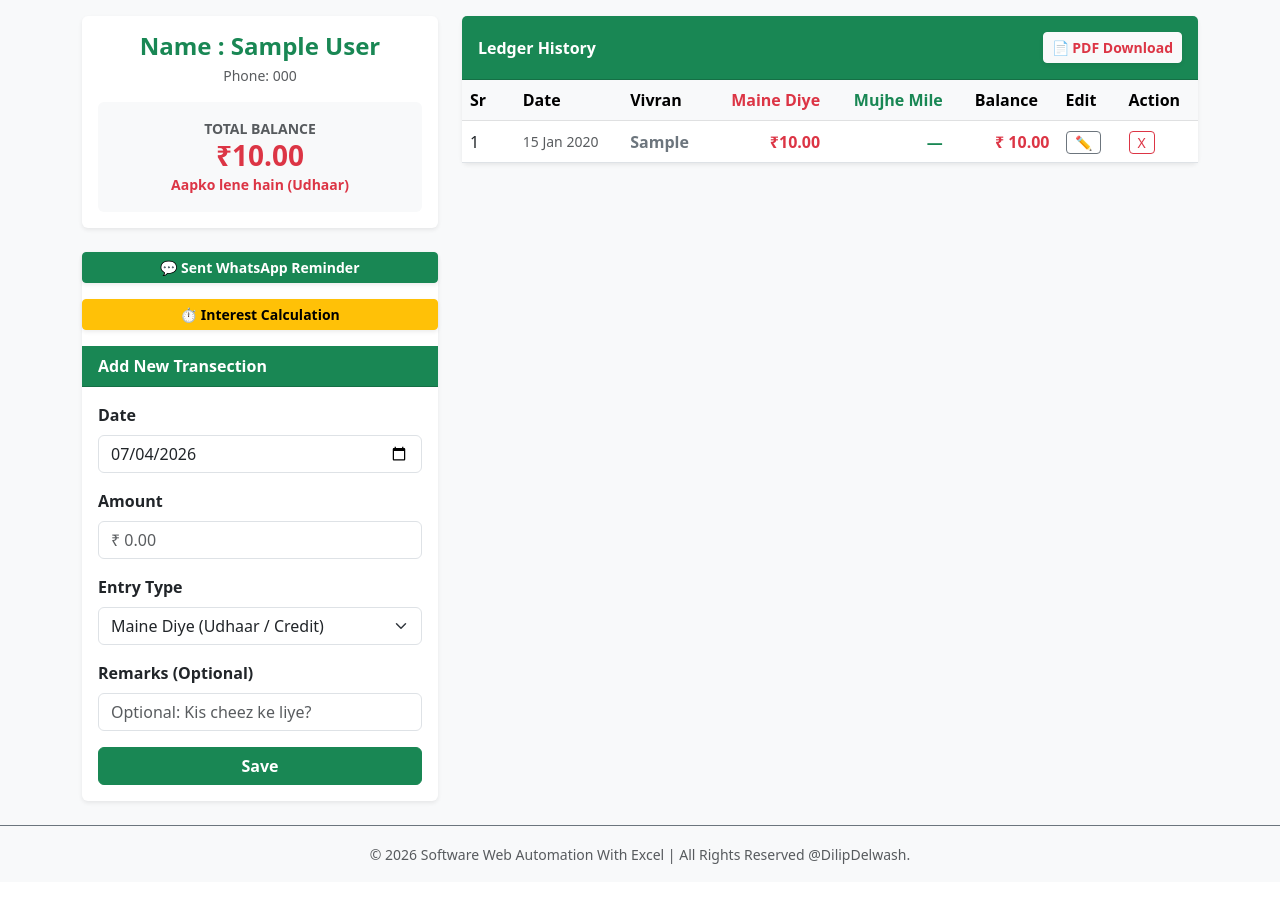
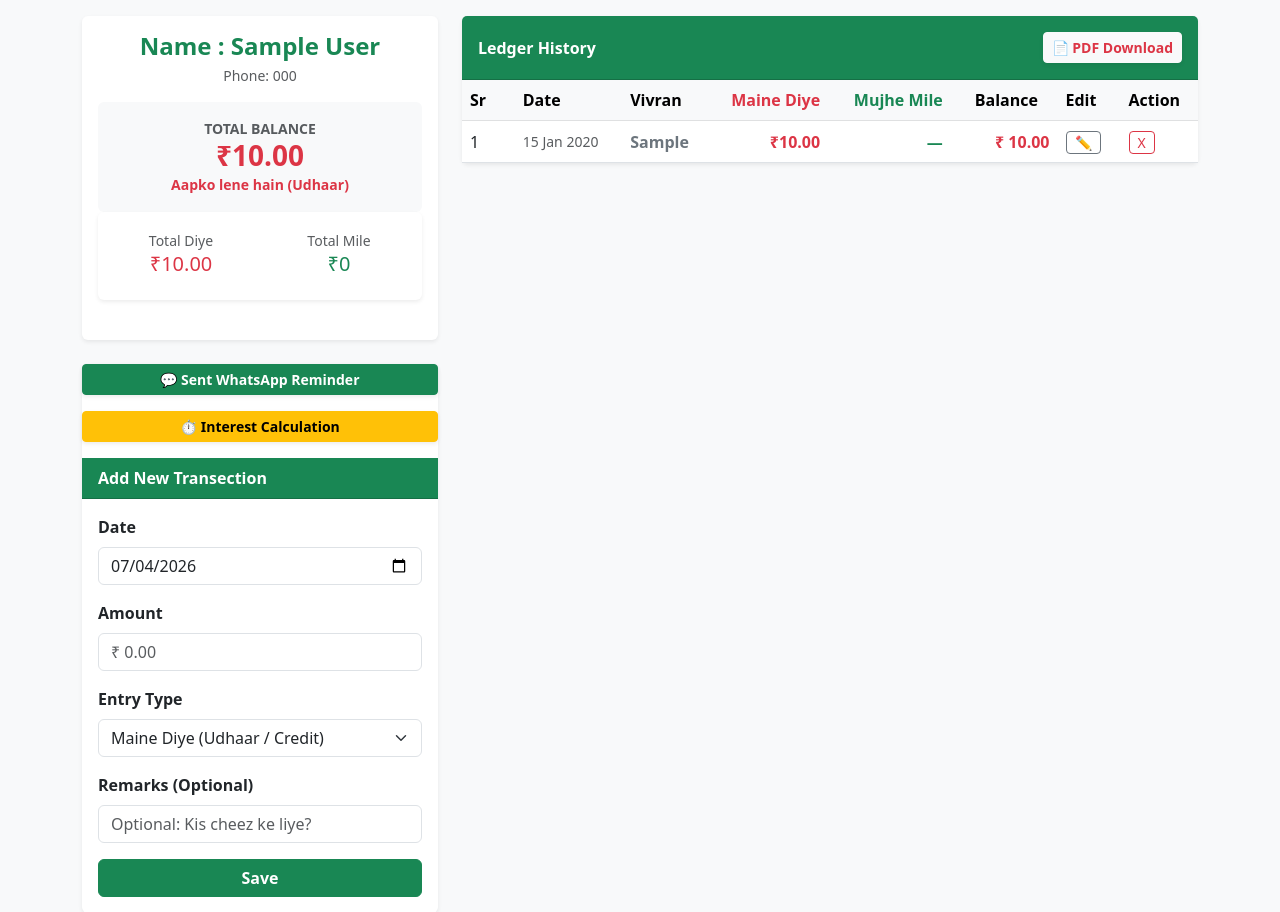
Before and after one commit to Dilip25825/web-automation-with-excel-khata, a Django app: page /customer/1/ in a window 1280 px wide. Shown: the part 56-968 px from the top of the page. Before the commit the page ends 920 px from the top, so only its background shows below. Run offline with Django 5.2, Linux system fonts and the light colour scheme; a user stored in the database is signed in; tables that the repository leaves empty hold one stand-in row (values such as "Sample post"); some libraries are stand-ins or nearby versions.

Commit message:
Update: customer Details

```diff
--- a/khata/templates/khata/customer_detail.html
+++ b/khata/templates/khata/customer_detail.html
@@ -23,6 +23,20 @@
                         {% if net_balance > 0 %}Aapko lene hain (Udhaar){% elif net_balance < 0 %}Aapko dene hain
                             (Advance){% else %}Hisaab Barabar{% endif %} </small>
                 </div>
+                <div class="card shadow-sm border-0 p-3 mb-4">
+    <div class="row text-center">
+        <div class="col-6">
+            <small class="text-muted">Total Diye</small>
+            <h5 class="text-danger">₹{{ total_given }}</h5>
+        </div>
+        <div class="col-6">
+            <small class="text-muted">Total Mile</small>
+            <h5 class="text-success">₹{{ total_got }}</h5>
+        </div>
+    </div>
+</div>
+
+
             </div>
         </div>
 
--- a/khata/views.py
+++ b/khata/views.py
@@ -175,7 +175,11 @@ def customer_detail(request, customer_id):
     try:
 
         customer = get_object_or_404(Customer, id=customer_id, user=request.user)
+        transactions = Transaction.objects.filter(customer=customer).order_by('date')
 
+        # Totals calculate karein
+        total_given = sum(t.amount for t in transactions if t.trans_type == 'GIVEN')
+        total_got = sum(t.amount for t in transactions if t.trans_type == 'GOT')
         if request.method == 'POST':
             amount = request.POST.get('amount')
             trans_type = request.POST.get('trans_type')
@@ -274,6 +278,8 @@ def customer_detail(request, customer_id):
             'encoded_id': encoded_id,
             'auto_months': auto_months,
             'whatsapp_url': whatsapp_url,
+            'total_given': total_given,
+            'total_got': total_got,
         }
         return render(request, 'khata/customer_detail.html', context)
 
--- a/okCredit/settings.py
+++ b/okCredit/settings.py
@@ -118,7 +118,7 @@ LOGIN_REDIRECT_URL = 'dashboard'
 LOGIN_URL = 'login'
 LOGOUT_URL = 'login'
 SESSION_EXPIRE_AT_BROWSER_CLOSE = True
-SESSION_COOKIE_AGE = 600
+# SESSION_COOKIE_AGE = 600
 # settings.py
 SESSION_ENGINE = 'django.contrib.sessions.backends.file'
 # Ya agar aap chahte hain ki server restart hote hi data delete ho jaye:
```
